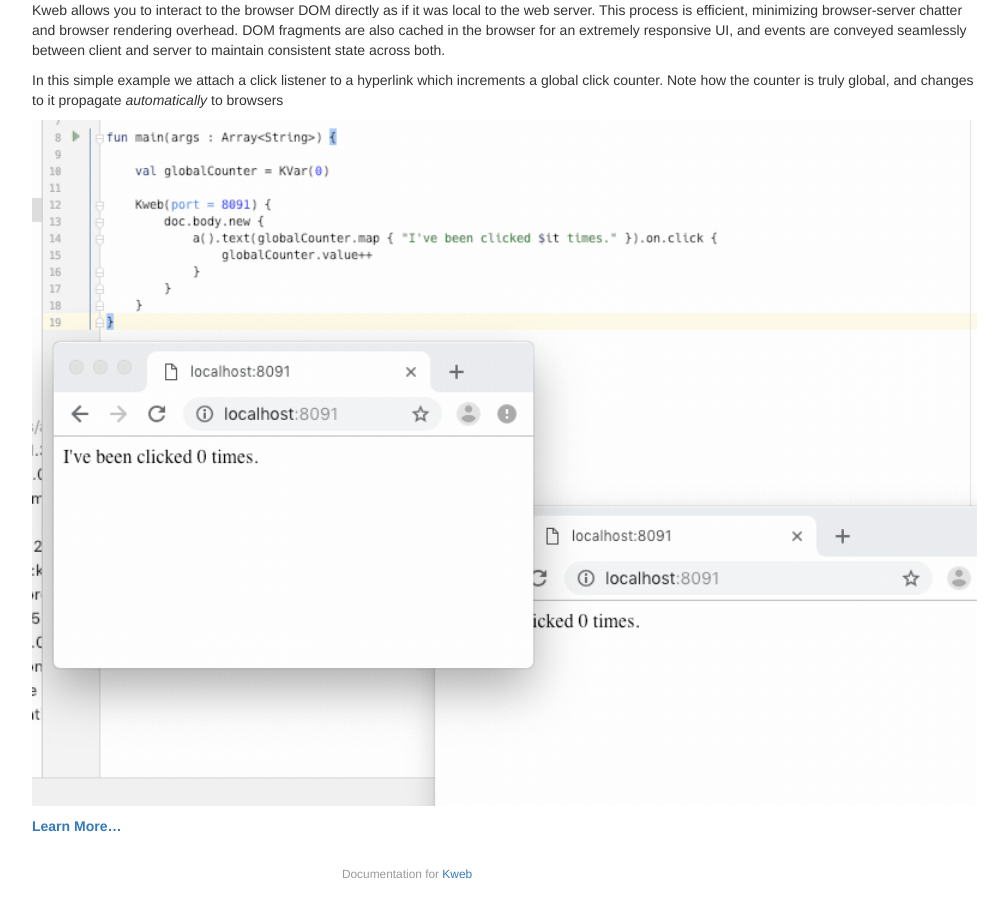
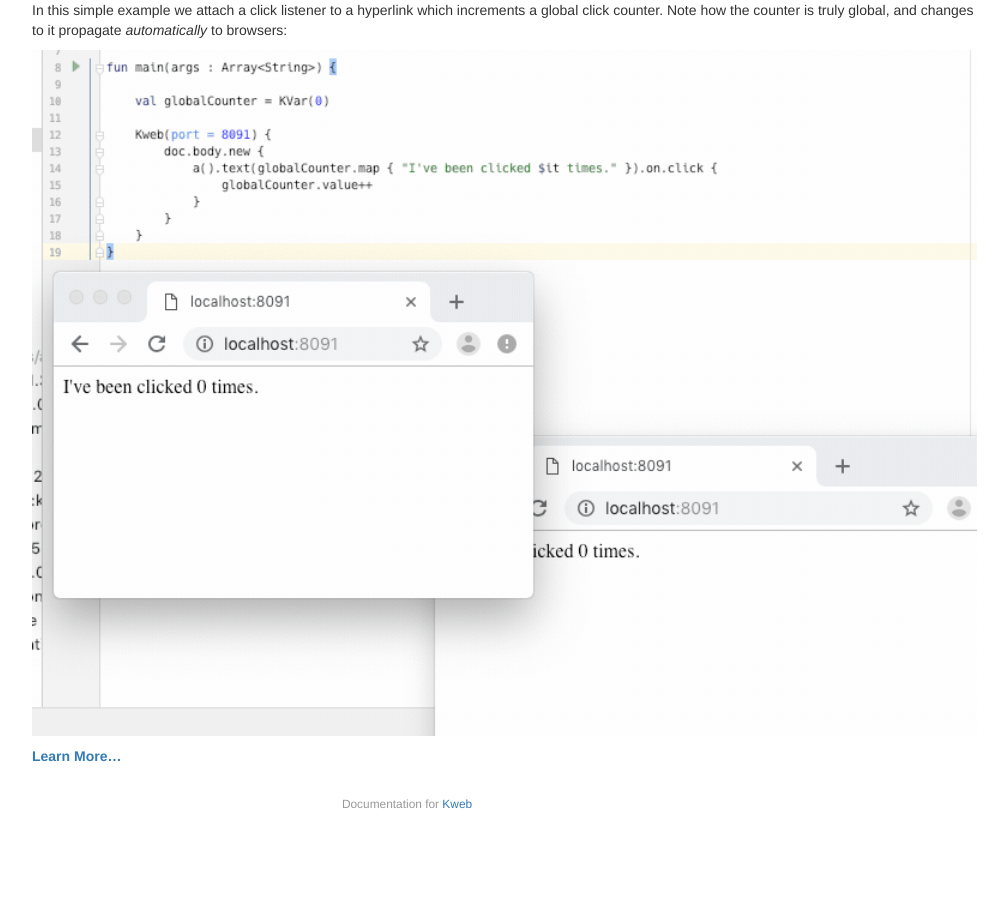
Before and after one commit to kwebio/kwebio.github.io, a Jekyll site: the page built from index.md, in a window 1280 px wide. Shown: the part 320-1233 px from the top of the page, without its empty margins (233-1241 px from the left). Built offline with Jekyll 4.4.1, drawn with Linux system fonts in a browser that asks for light colours; nearby versions of some CDN libraries; after the commit the page ends 1163 px from its top, so only the background shows below that.

Commit message:
Update index.md

```diff
--- a/index.md
+++ b/index.md
@@ -17,9 +17,7 @@ title: "Build rich live-updating web apps in pure server-side Kotlin"
 
 Kweb is a library for building web applications in the [Kotlin](http://kotlinlang.org/) programming language, that virtually eliminates the separation between browser and server from the programmer's perspective.
 
-Kweb allows you to interact to the browser DOM directly as if it was local to the web server.  This process is efficient, minimizing browser-server chatter and browser rendering overhead.  DOM fragments are also cached in the browser for an extremely responsive UI, and events are conveyed seamlessly between client and server to maintain consistent state across both.
-
-In this simple example we attach a click listener to a hyperlink which increments a global click counter.  Note how the counter is truly global, and changes to it propagate *automatically* to browsers
+In this simple example we attach a click listener to a hyperlink which increments a global click counter.  Note how the counter is truly global, and changes to it propagate *automatically* to browsers:
 
 <img src="http://kweb.io/assets/screencast-1.gif" width="100%" />
 
```
